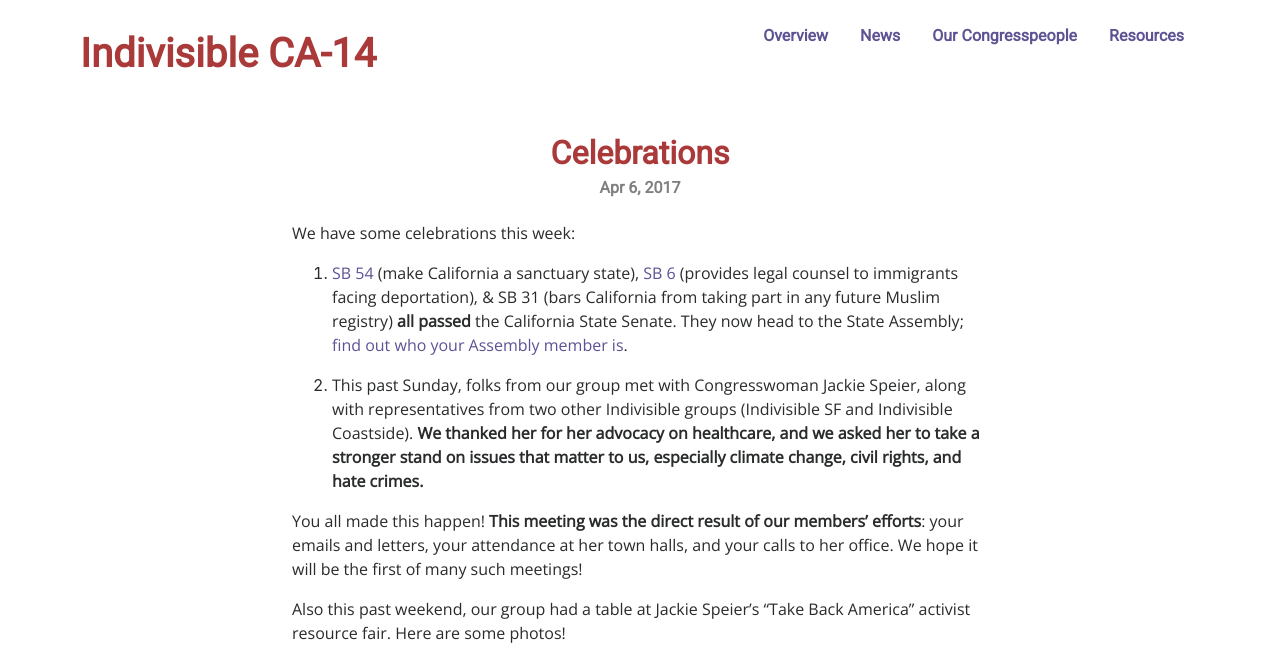
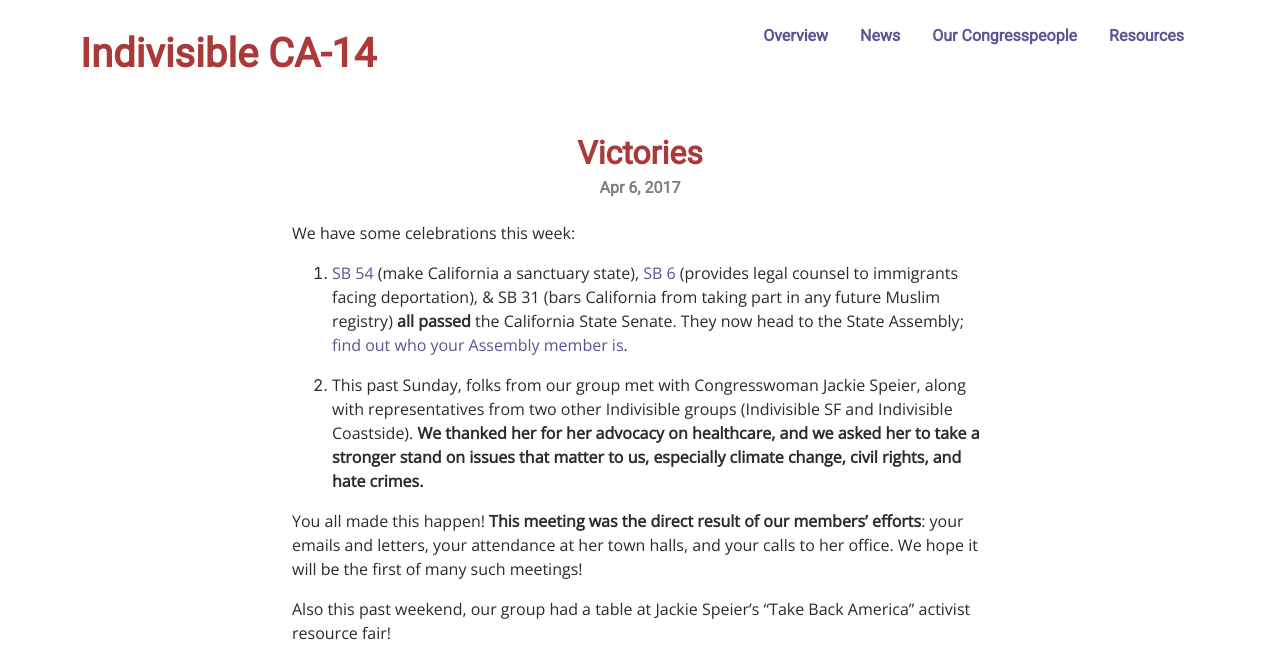
Before and after one commit to IndivisibleCA14/IndivisibleCA14.github.io, a Jekyll site: the page built from _posts/2017-04-06-victories.md, in a window 1280 px wide, cut to the strip 0-672 px from the top of the page. Built offline with Jekyll 4.4.1, drawn with Linux system fonts in a browser that asks for light colours; nearby versions of some CDN libraries.

Commit message:
Couple small changes to posts (and belatedly update meeting time)

```diff
--- a/_posts/2017-04-06-victories.md
+++ b/_posts/2017-04-06-victories.md
@@ -1,6 +1,6 @@
 ---
 layout: post
-title: Celebrations
+title: Victories
 ---
 We have some celebrations this week:
 
@@ -10,4 +10,4 @@
 
 You all made this happen! **This meeting was the direct result of our members' efforts**: your emails and letters, your attendance at her town halls, and your calls to her office. We hope it will be the first of many such meetings!
 
-Also this past weekend, our group had a table at Jackie Speier's "Take Back America" activist resource fair. Here are some photos!
+Also this past weekend, our group had a table at Jackie Speier's "Take Back America" activist resource fair!
--- a/index.html
+++ b/index.html
@@ -34,4 +34,4 @@
 Even five minutes spent calling your representatives and telling them how Trump's agenda has negatively impacted you is a great contribution!
 </p>
 
-<p>Our next meeting is <strong>Sunday, March 19, 2017</strong> at <strong>10 AM</strong>. <a href="mailto:info@indivisibleca14.com">Email</a> or tweet DM us to get the address and join us!</p>
+<p>Our next meeting is <strong>Saturday, April 15, 2017</strong> at <strong>11 AM</strong>. <a href="mailto:info@indivisibleca14.com">Email</a> or tweet DM us to get the address and join us!</p>
```
Also changed, not shown: _posts/2017-04-10-send-snail-mail.md (+1 -1 lines).
